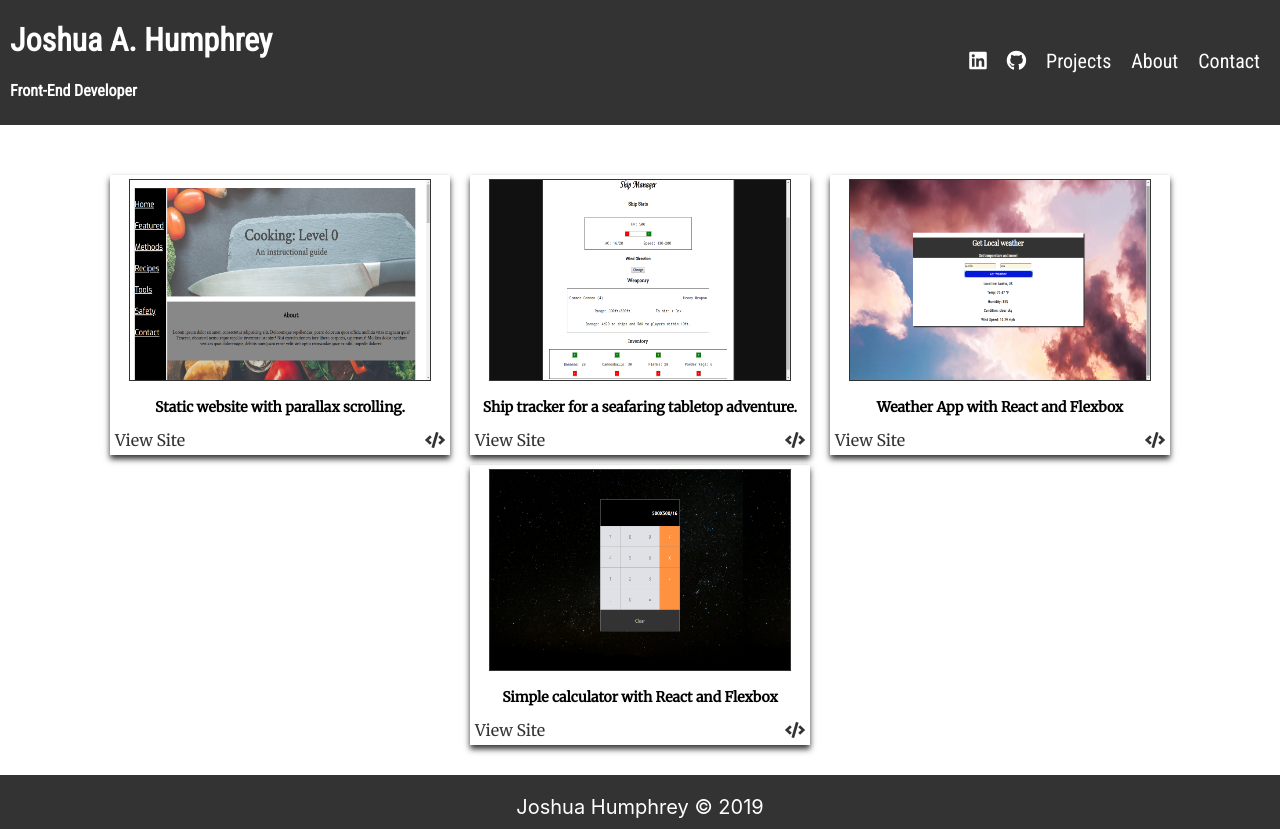
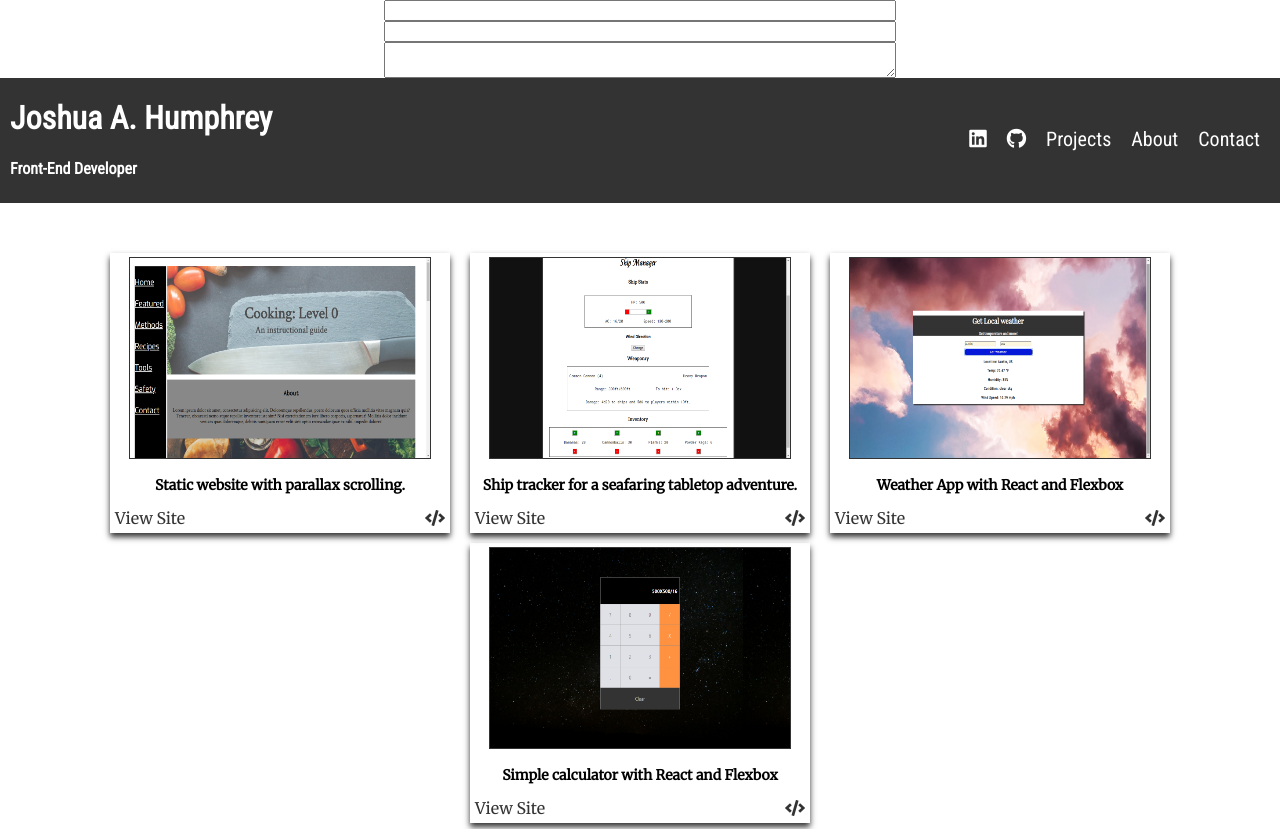
Before and after one commit to Humphreyj/netlifytest, a React (Create React App) app: page / in a window 1280 px wide. Shown: the top 829 px of the page. Built offline with nearby package versions, Linux system fonts and the light colour scheme.

Commit message:
another test

```diff
--- a/public/index.html
+++ b/public/index.html
@@ -34,6 +34,11 @@
 
   </head>
   <body>
+    <form name="contact" netlify netlify-honeypot="bot-field" hidden>
+      <input type="text" name="name" />
+      <input type="email" name="email" />
+      <textarea name="message"></textarea>
+    </form>
 
 
 
--- a/src/App.css
+++ b/src/App.css
@@ -3,9 +3,7 @@
   box-sizing: border-box;
 }
 
-.hidden {
-  display: none;
-}
+
 
 .navigation {
   display: flex;
--- a/src/components/Contact.js
+++ b/src/components/Contact.js
@@ -11,7 +11,7 @@
 		return (
 			<div className='contact-form'>
 			<h4>If you are interested in working together, contact me here. I will be in touch shortly!</h4>
-			<form handleSubmit={props.handleSubmit} method='POST' data-netlify='true'>
+			<form handleSubmit={props.handleSubmit} method='POST' netlify>
 				<input
 				type='text'
 				id='name'
```
